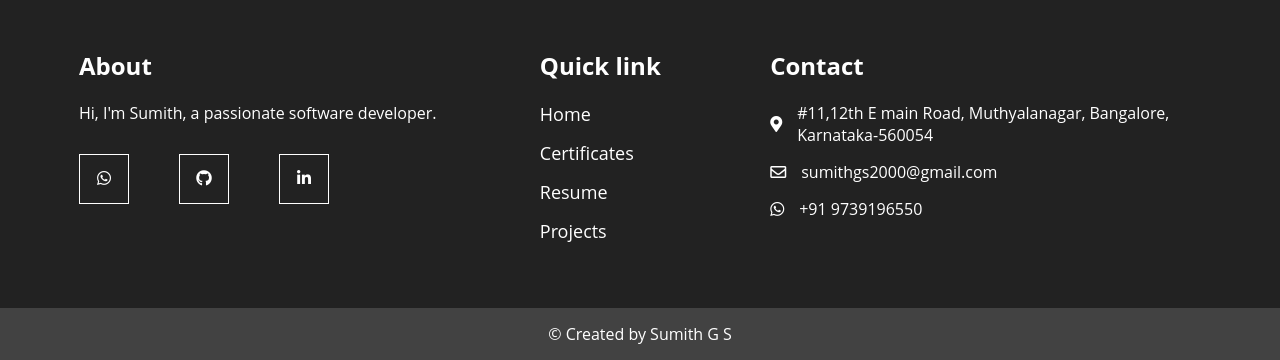
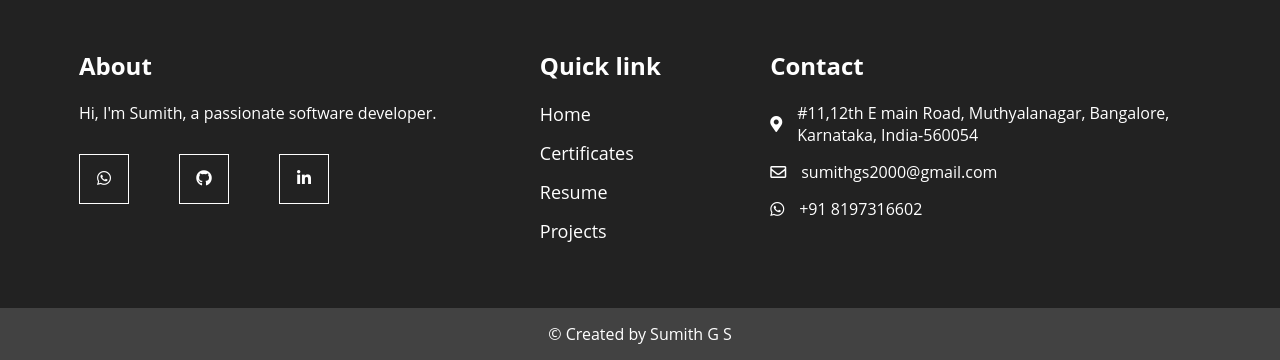
Before and after one commit to sumithgs/My-Personal-Page, a Django app: page /about/ in a window 1280 px wide. Shown: the part 810-1170 px from the top of the page. Run offline with Django 3.2, Linux system fonts and the light colour scheme; some libraries are stand-ins or nearby versions.

Commit message:
made some changes

```diff
--- a/mywebapp/templates/mywebapp/about.html
+++ b/mywebapp/templates/mywebapp/about.html
@@ -93,7 +93,7 @@ background-image: linear-gradient(315deg, #485461 0%, #28313b 74%);
       <div class="inner-container">
           <h1>About Me</h1>
           <p class="text">
-            Hi, I'm Sumith, a passionate developer. I can code in a variety of languages such as c, c++, python, and dart. My interests include data science, web development, machine learning, artificial intelligence, and app development.
+            Hi, I'm Sumith, a software passionate developer. I can code in a variety of languages such as c, c++, python, and dart. My interests include data science, web development, machine learning, artificial intelligence, and app development.
           </p>
           <div class="skills">
               <span>Web development</span>
--- a/mywebapp/templates/mywebapp/base.html
+++ b/mywebapp/templates/mywebapp/base.html
@@ -75,7 +75,7 @@
         <ul>
             <li><a href="/">Home</a></li>
             <li><a href="{% url 'certificates_list' %}">Certificates</a></li>
-            <li><a href="">Resume</a></li>
+            <li><a href="https://drive.google.com/file/d/1N0VOW4o3KPDZl1-VX_lTS7zaH5Qd2iF-/view?usp=sharing">Resume</a></li>
             <li><a href="{% url 'projects_list' %}">Projects</a></li>
         </ul>
     </div>
@@ -85,7 +85,7 @@
             <li>
                 <span><i class='fas fa-map-marker-alt'></i></span>
                 <p>
-                    #11,12th E main Road, Muthyalanagar, Bangalore, Karnataka-560054
+                    #11,12th E main Road, Muthyalanagar, Bangalore, Karnataka, India-560054
                 </p>
             </li>
             <li>
@@ -94,7 +94,7 @@
             </li>
             <li>
                 <span><i class="fab fa-whatsapp"></i></span>
-                <a href="">+91 9739196550</a>
+                <a href="">+91 8197316602</a>
             </li>
         </ul>
     </div>
```
